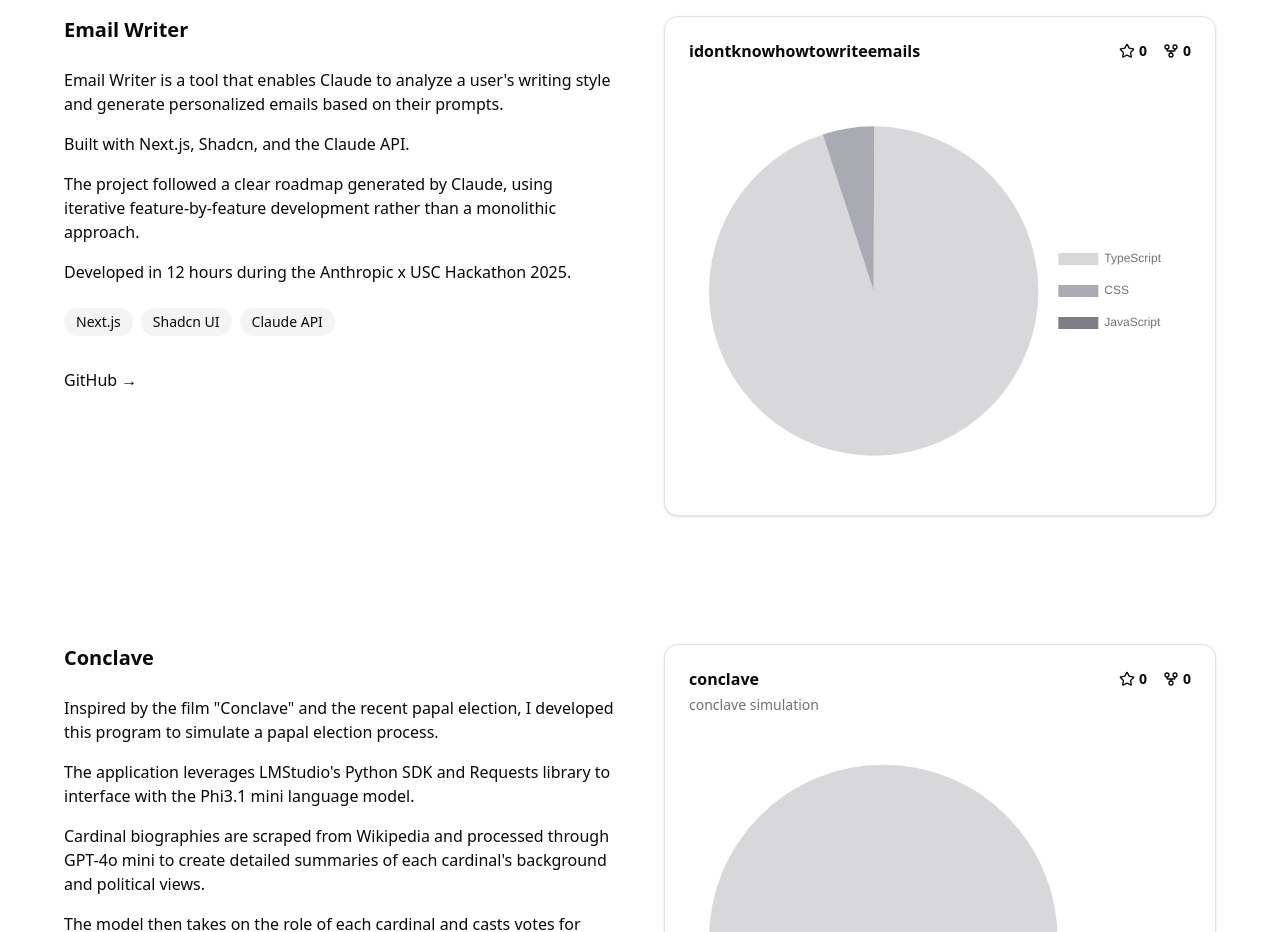
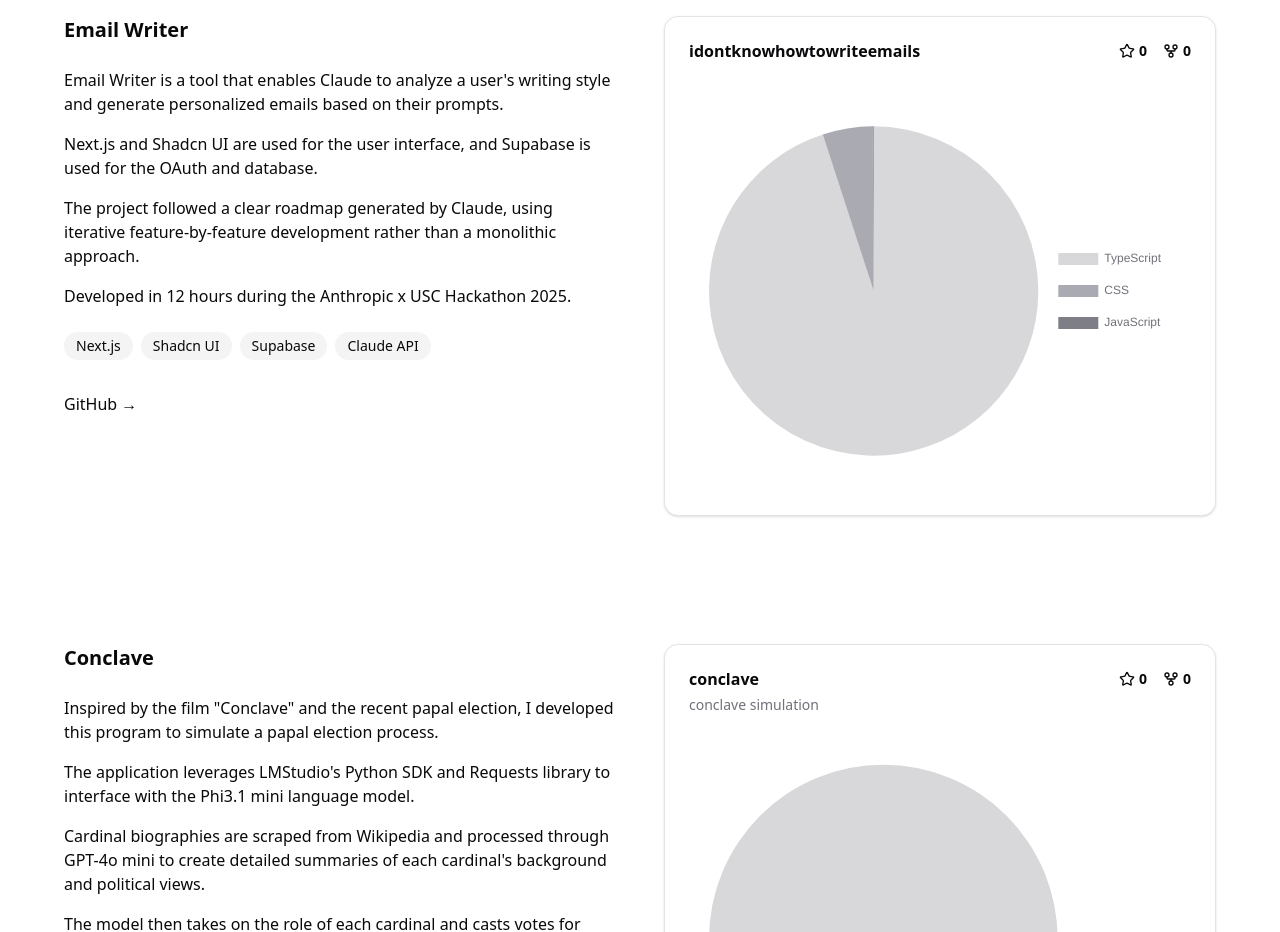
Before and after one commit to THL-Leo/thl-v1, a Next.js app: page / in a window 1280 px wide. Shown: the part 2120-3052 px from the top of the page. Built offline with nearby package versions, Linux system fonts and the light colour scheme.

Commit message:
added supabase for email writer

```diff
--- a/src/components/sections/ProjectsSection.tsx
+++ b/src/components/sections/ProjectsSection.tsx
@@ -43,11 +43,11 @@
     title: "Email Writer",
     description: [
       `Email Writer is a tool that enables Claude to analyze a user's writing style and generate personalized emails based on their prompts.`,
-      `Built with Next.js, Shadcn, and the Claude API.`,
+      `Next.js and Shadcn UI are used for the user interface, and Supabase is used for the OAuth and database.`,
       `The project followed a clear roadmap generated by Claude, using iterative feature-by-feature development rather than a monolithic approach.`,
       `Developed in 12 hours during the Anthropic x USC Hackathon 2025.`
     ],
-    tags: ["Next.js", "Shadcn UI", "Claude API"],
+    tags: ["Next.js", "Shadcn UI", "Supabase","Claude API"],
     links: [
       { label: "GitHub", url: "https://github.com/THL-Leo/idontknowhowtowriteemails" },
     ],
```
